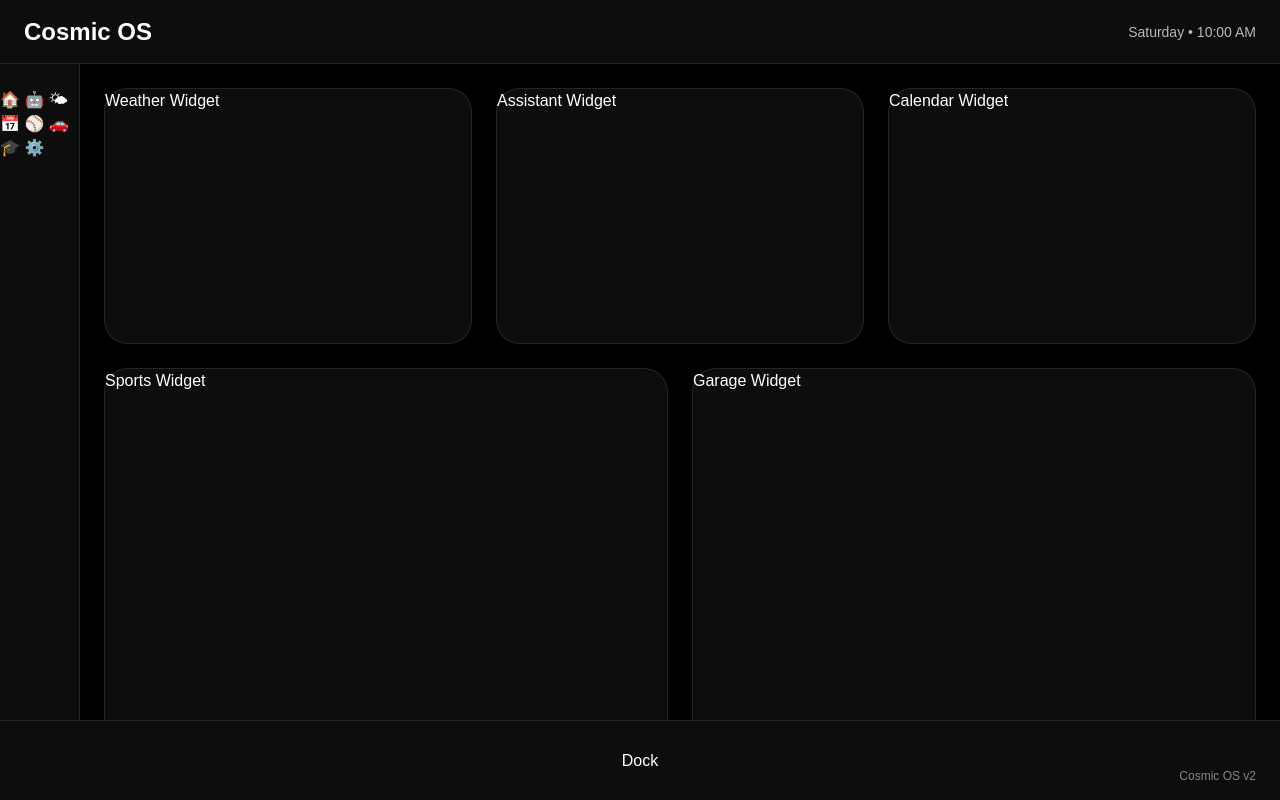
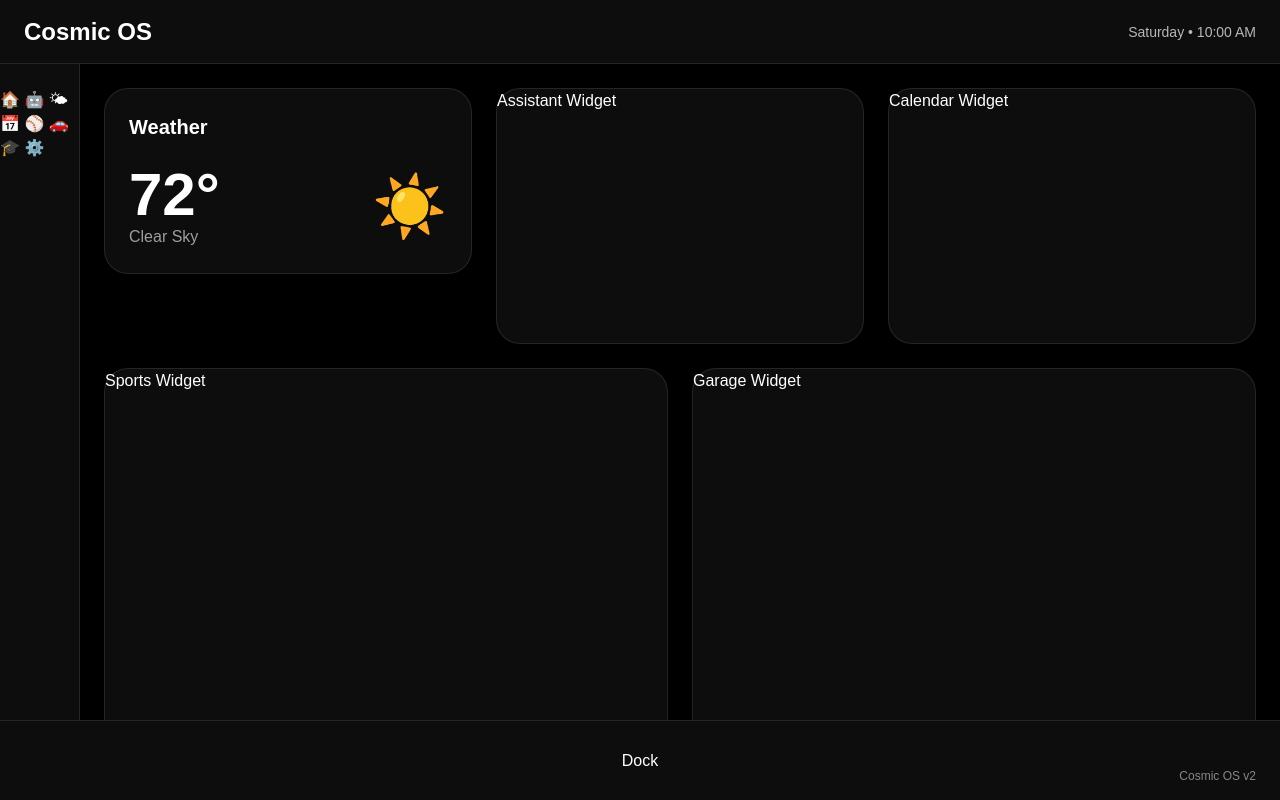
Before and after one commit to CosmicPudge/cosmic-v2, a Next.js app: page /os in a window 1280 px wide. Built offline with nearby package versions, Linux system fonts and the light colour scheme.

Commit message:
Build GlassPanel and first production widget

```diff
--- a/components/os/layout/UniverseGrid.tsx
+++ b/components/os/layout/UniverseGrid.tsx
@@ -1,12 +1,13 @@
 "use client";
+import WeatherWidget from "../widgets/WeatherWidget";
 
 export default function UniverseGrid() {
   return (
     <div className="grid grid-cols-12 gap-6">
 
-      <div className="col-span-4 h-64 rounded-3xl border border-white/10 bg-white/5 backdrop-blur-xl">
-        Weather Widget
-      </div>
+      <div className="col-span-4">
+    <WeatherWidget />
+</div>
 
       <div className="col-span-4 h-64 rounded-3xl border border-white/10 bg-white/5 backdrop-blur-xl">
         Assistant Widget
--- a/components/os/ui/GlassPanel.tsx
+++ b/components/os/ui/GlassPanel.tsx
@@ -1,7 +1,33 @@
-export default function GlassPanel() {
-    return (
-        <div>
-            GlassPanel
-        </div>
-    );
+"use client";
+
+import { ReactNode } from "react";
+
+interface GlassPanelProps {
+  children: ReactNode;
+  className?: string;
 }
+
+export default function GlassPanel({
+  children,
+  className = "",
+}: GlassPanelProps) {
+  return (
+    <div
+      className={[
+        "rounded-3xl",
+        "border border-white/10",
+        "bg-white/5",
+        "backdrop-blur-xl",
+        "shadow-2xl",
+        "transition-all",
+        "duration-300",
+        "hover:bg-white/10",
+        "hover:border-white/20",
+        "p-6",
+        className,
+      ].join(" ")}
+    >
+      {children}
+    </div>
+  );
+}
--- a/components/os/widgets/WeatherWidget.tsx
+++ b/components/os/widgets/WeatherWidget.tsx
@@ -1,7 +1,20 @@
+"use client";
+
+import GlassPanel from "../ui/GlassPanel";
+
 export default function WeatherWidget() {
-    return (
+  return (
+    <GlassPanel>
+      <h2 className="text-xl font-semibold">Weather</h2>
+
+      <div className="mt-6 flex items-center justify-between">
         <div>
-            WeatherWidget
+          <p className="text-6xl font-bold">72°</p>
+          <p className="text-white/60">Clear Sky</p>
         </div>
-    );
+
+        <div className="text-6xl">☀️</div>
+      </div>
+    </GlassPanel>
+  );
 }
```
